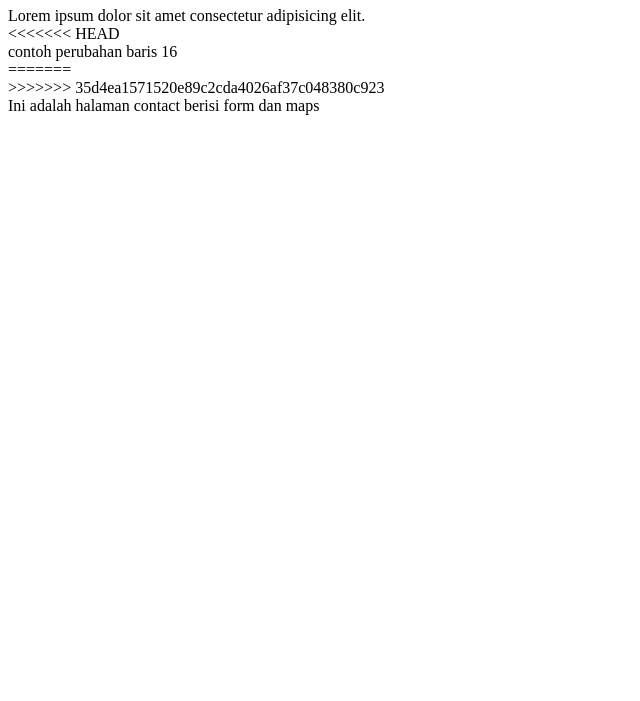
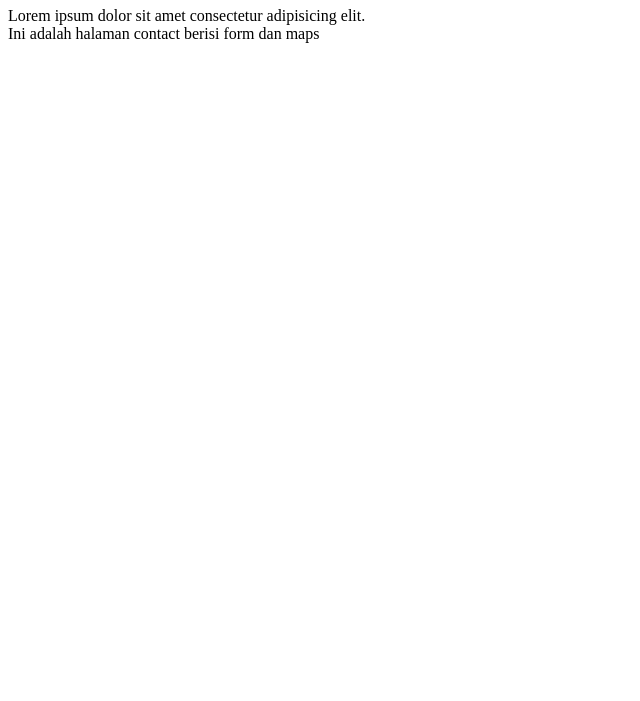
Before and after one commit to mikelauw/CompanyProfile, a plain HTML site: page contact-us.html in a window 1280 px wide. Shown: the part 99-800 px from the top of the page, without its empty margins (0-640 px from the left). Drawn offline with Linux system fonts and the light colour scheme.

Commit message:
Fixing conflict halaman contact us

```diff
--- a/contact-us.html
+++ b/contact-us.html
@@ -12,13 +12,7 @@
     <h1>PT Maju Sejahtera</h1>
 
     <div>Lorem ipsum dolor sit amet consectetur adipisicing elit.</div>
-<<<<<<< HEAD
-
-    <div> contoh perubahan baris 16</div>
-
-=======
     <form action=""></form>
->>>>>>> 35d4ea1571520e89c2cda4026af37c048380c923
     <footer> Ini adalah halaman contact berisi form dan maps</footer>
 </body>
 </html>
```
